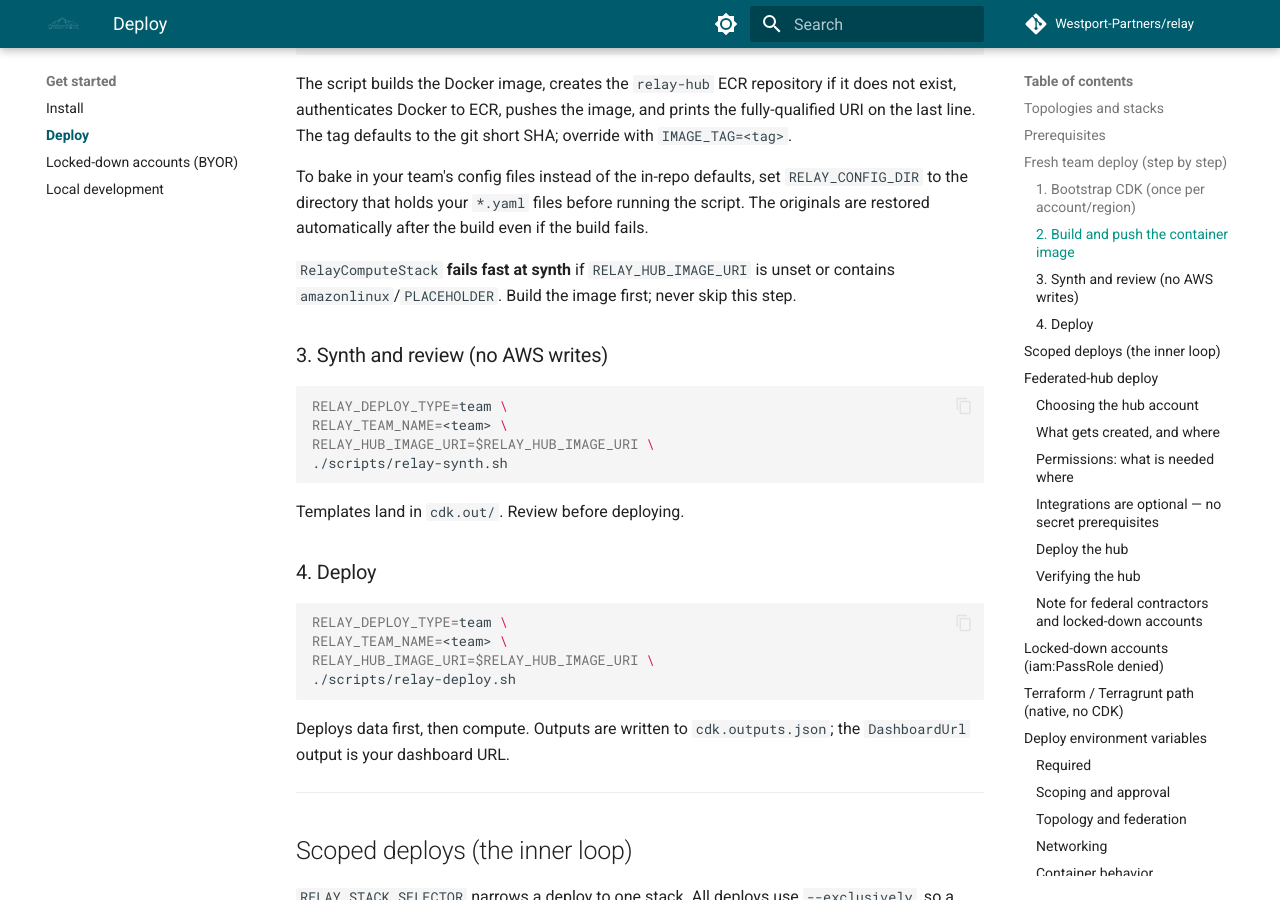
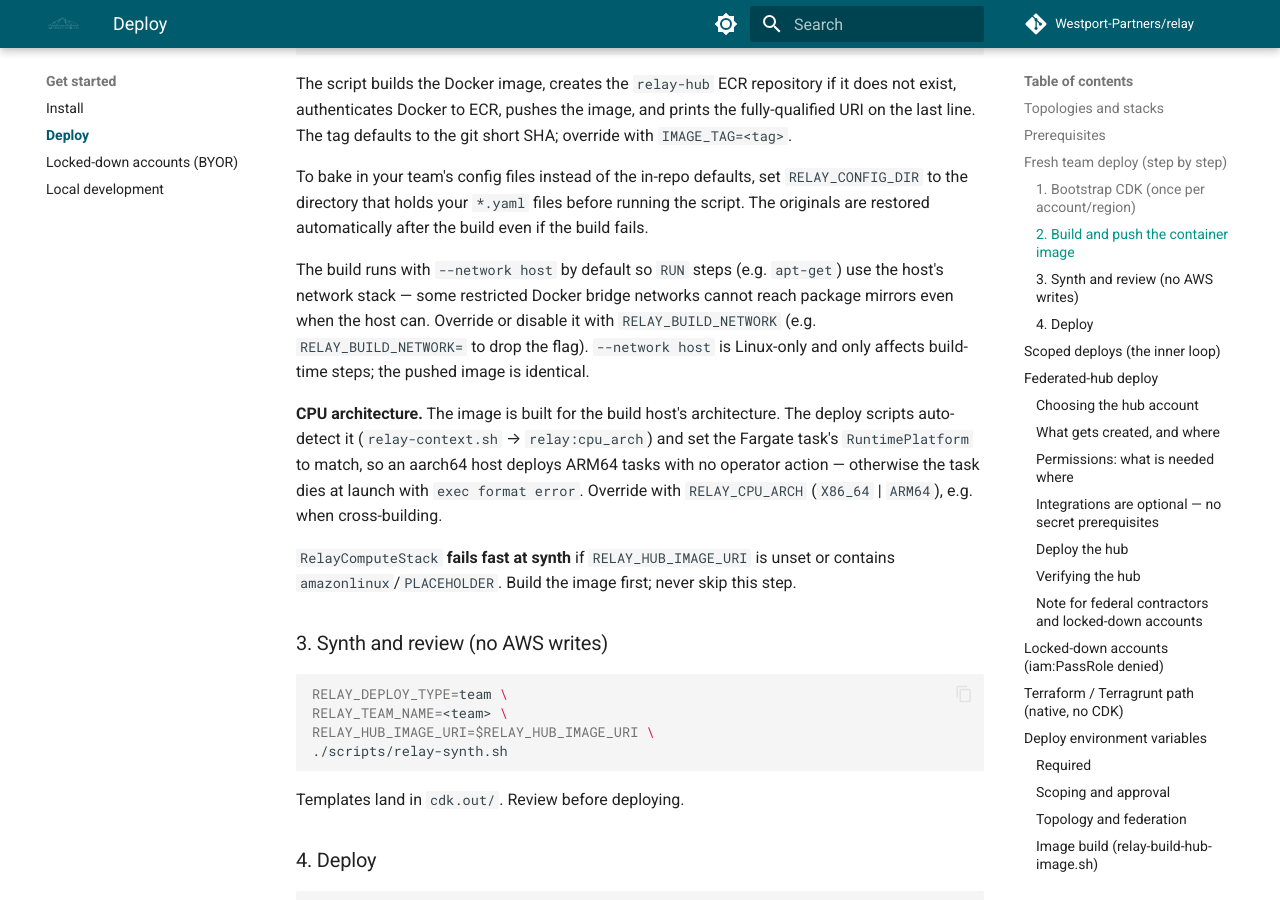
Before and after one commit to Westport-Partners/relay, an MkDocs documentation site: the page built from docs/deploy.md, in a window 1280 px wide and 900 px high, scrolled down 1659 px. Built offline with MkDocs 1.6.1 and Material for MkDocs 9.7.7, drawn with Linux system fonts in a browser that asks for light colours; comment, search, counter and statistics services are not loaded; some of the changed text lies outside the part shown.

Commit message:
docs(dod): add fail-loud + off-happy-path bug-prevention gates; reconcile deploy docs
The BYOR first-deploy bugs (#83) shared two root causes: silent success on a
broken delivery path (test-page returned {"ok": true} with no delivery; config
seeding silently skipped) and blockers hidden by our permissive sandbox +
matching build arch. Encode prevention so the class can't recur:

- CONTRIBUTING.md + /dod: two new judgment items — "Fails loud, not silent"
  (delivery/side-effect paths must surface misconfig, never a silent ok) and
  "Off-happy-path considered" (state BYOR / non-x86 / fresh-install behavior;
  prefer an automated guard, else file an issue).
- spec-template.md: mandatory "Documentation Impact" (doc-ownership +
  status.md row check) and "Bug-Prevention" sections so every future spec
  answers both axes up front.
- docs/deploy.md: document RELAY_BUILD_NETWORK, RELAY_CPU_ARCH / relay:cpu_arch
  (RuntimePlatform), and that RELAY_CONFIG_SOURCE now defaults to local.
- docs/status.md: reconcile the direct-SMS and locked-down-deploy rows
  (RelayHubDirectSms region scoping; RELAY_CFN_MODE=EXPRESS opt-in).

The automatable half of the off-happy-path gate (a BYOR-context synth check)
is tracked in #84.

Co-Authored-By: Claude Opus 4.8 <noreply@anthropic.com>

```diff
--- a/docs/deploy.md
+++ b/docs/deploy.md
@@ -60,6 +60,18 @@ on the last line. The tag defaults to the git short SHA; override with `IMAGE_TA
 To bake in your team's config files instead of the in-repo defaults, set `RELAY_CONFIG_DIR`
 to the directory that holds your `*.yaml` files before running the script. The originals
 are restored automatically after the build even if the build fails.
+
+The build runs with `--network host` by default so `RUN` steps (e.g. `apt-get`) use the
+host's network stack — some restricted Docker bridge networks cannot reach package mirrors
+even when the host can. Override or disable it with `RELAY_BUILD_NETWORK` (e.g.
+`RELAY_BUILD_NETWORK=` to drop the flag). `--network host` is Linux-only and only affects
+build-time steps; the pushed image is identical.
+
+**CPU architecture.** The image is built for the build host's architecture. The deploy
+scripts auto-detect it (`relay-context.sh` → `relay:cpu_arch`) and set the Fargate task's
+`RuntimePlatform` to match, so an aarch64 host deploys ARM64 tasks with no operator action
+— otherwise the task dies at launch with `exec format error`. Override with `RELAY_CPU_ARCH`
+(`X86_64` | `ARM64`), e.g. when cross-building.
 
 `RelayComputeStack` **fails fast at synth** if `RELAY_HUB_IMAGE_URI` is unset or contains
 `amazonlinux`/`PLACEHOLDER`. Build the image first; never skip this step.
@@ -381,6 +393,14 @@ reference.
 | `RELAY_HUB_SCOPE` | `local` (team) / `central` (fed-hub) | `local` \| `local-federated` \| `central` |
 | `RELAY_UPSTREAM_HUB_BUS_ARN` | — | Federated bus ARN; required when `RELAY_HUB_SCOPE=local-federated`. |
 
+### Image build (`relay-build-hub-image.sh`)
+
+| Variable | Default | Description |
+|---|---|---|
+| `IMAGE_TAG` | git short SHA | Image tag. A new tag is what triggers an ECS roll; rebuilding the same tag does not. |
+| `RELAY_BUILD_NETWORK` | `--network host` | Docker build network flag (Linux). Set empty to drop it. Works around restricted bridge networks that can't reach package mirrors during `RUN` steps. |
+| `RELAY_CPU_ARCH` | auto (`uname -m`) | Override the detected build-host arch (`X86_64` \| `ARM64`). Sets the Fargate task `RuntimePlatform` via `relay:cpu_arch` so the task matches the image; a mismatch fails at launch with `exec format error`. |
+
 ### Networking
 
 | Variable | Default | Description |
@@ -397,7 +417,7 @@ reference.
 | `RELAY_LOG_LEVEL` | `INFO` | Container log level |
 | `RELAY_UI_AUTH_MODE` | `none` | UI auth: `none` (public read-only) \| `alb` \| `dev` |
 | `RELAY_UI_DEV_USER` | — | Dev username when `RELAY_UI_AUTH_MODE=dev` |
-| `RELAY_CONFIG_SOURCE` | — | Set to `local` to bake the bundled `config/` into the image |
+| `RELAY_CONFIG_SOURCE` | `local` | Config source. Defaults to `local` (bundled `config/` at `/app/config`) so a fresh hub seeds its routing/ignore rules on first boot; set to `gitlab` for a GitLab config source |
 
 ### Node self-identity (tile key)
 
```
Also changed, not shown: .claude/commands/dod.md (+17 -0 lines), .specify/templates/spec-template.md (+33 -0 lines), CONTRIBUTING.md (+13 -0 lines), docs/status.md (+2 -2 lines).
